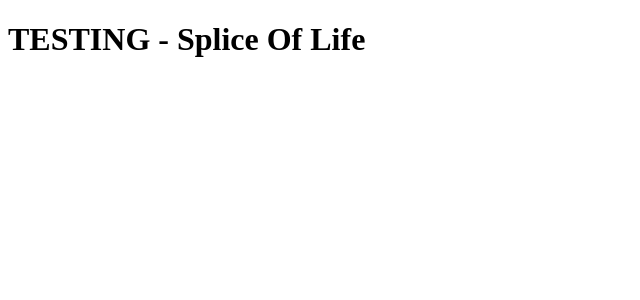
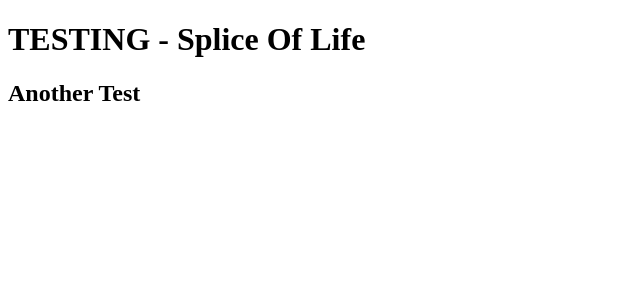
Before and after one commit to Splice-of-Life/SpliceOfLife, a React (Vite) app: page / in a window 1280 px wide. Shown: the top 300 px of the page, without its empty margins (0-640 px from the left). Built offline with nearby package versions, Linux system fonts and the light colour scheme.

Commit message:
another test

```diff
--- a/src/App.jsx
+++ b/src/App.jsx
@@ -7,6 +7,7 @@ function App() {
   return (
     <>
       <h1> TESTING - Splice Of Life</h1>
+      <h2> Another Test </h2>
     </>
   );
 }
```
Also changed, not shown: 1 other file (tests, documents, lock files or other folders).
